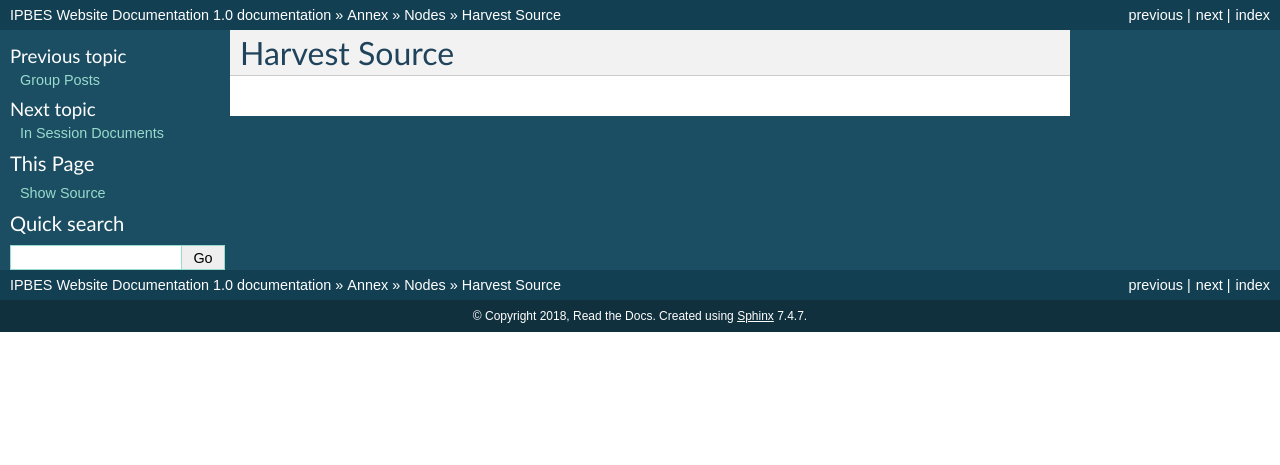
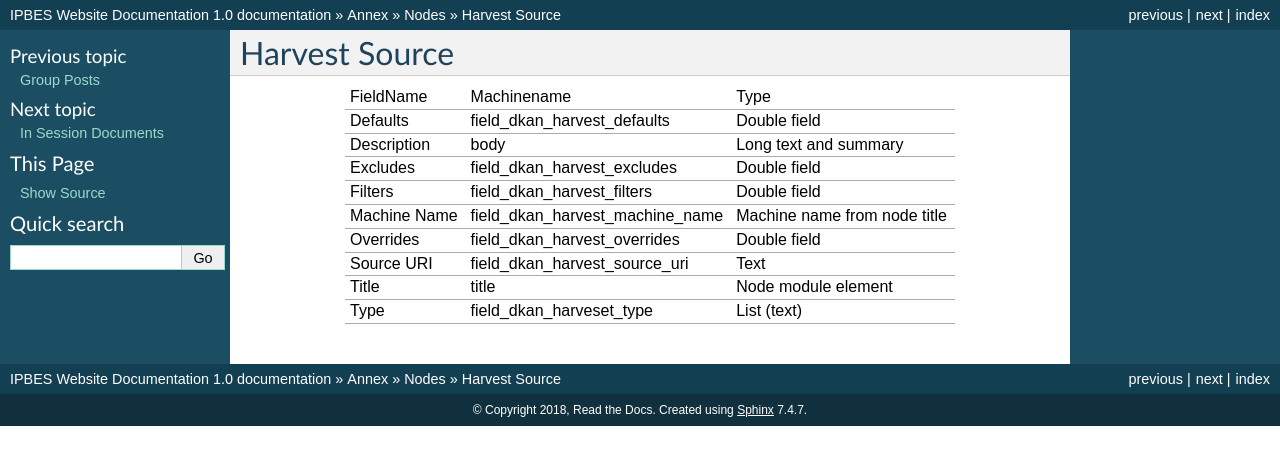
Before and after one commit to ipbes/ipbeswebdocs, a Sphinx documentation site: the page built from docs/annex/nodes/harvest-source.rst, in a window 1280 px wide. Shown: the top 465 px of the page. Built offline with Sphinx 7.4.7, drawn with Linux system fonts in a browser that asks for light colours; pages that are not in the unit, such as notebooks, are missing from menus.

Commit message:
Update harvest-source.rst

```diff
--- a/docs/annex/nodes/harvest-source.rst
+++ b/docs/annex/nodes/harvest-source.rst
@@ -1,2 +1,23 @@
 Harvest Source
 ==============
++--------------+---------------------------------+------------------------------+
+| FieldName    | Machinename                     | Type                         |
++--------------+---------------------------------+------------------------------+
+| Defaults     | field_dkan_harvest_defaults     | Double field                 |
++--------------+---------------------------------+------------------------------+
+| Description  | body                            | Long text and summary        |
++--------------+---------------------------------+------------------------------+
+| Excludes     | field_dkan_harvest_excludes     | Double field                 |
++--------------+---------------------------------+------------------------------+
+| Filters      | field_dkan_harvest_filters      | Double field                 |
++--------------+---------------------------------+------------------------------+
+| Machine Name | field_dkan_harvest_machine_name | Machine name from node title |
++--------------+---------------------------------+------------------------------+
+| Overrides    | field_dkan_harvest_overrides    | Double field                 |
++--------------+---------------------------------+------------------------------+
+| Source URI   | field_dkan_harvest_source_uri   | Text                         |
++--------------+---------------------------------+------------------------------+
+| Title        | title                           | Node module element          |
++--------------+---------------------------------+------------------------------+
+| Type         | field_dkan_harveset_type        | List (text)                  |
++--------------+---------------------------------+------------------------------+
```
